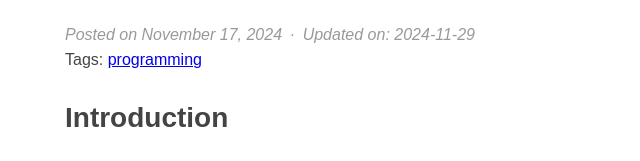
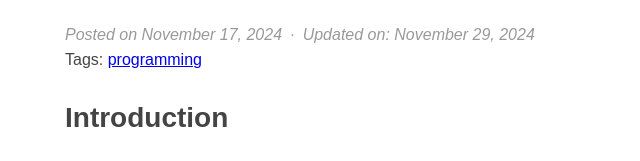
Before and after one commit to a-berg/philambdapi, a plain HTML site: page docs/posts/2024-11-17-cv_generation.html in a window 1280 px wide. Shown: the part 210-371 px from the top of the page, 319-959 px from the left. Drawn offline with nearby package versions, Linux system fonts and the light colour scheme; some packages are replaced by stand-ins of ours.

Commit message:
update post on cv generation

```diff
--- a/docs/posts/2024-11-17-cv_generation.html
+++ b/docs/posts/2024-11-17-cv_generation.html
@@ -29,7 +29,7 @@
     <section class="header">
         Posted on November 17, 2024
 
-        &thinsp;·&thinsp; Updated on: 2024-11-29
+        &thinsp;·&thinsp; Updated on: November 29, 2024
 
 
     </section>
```
